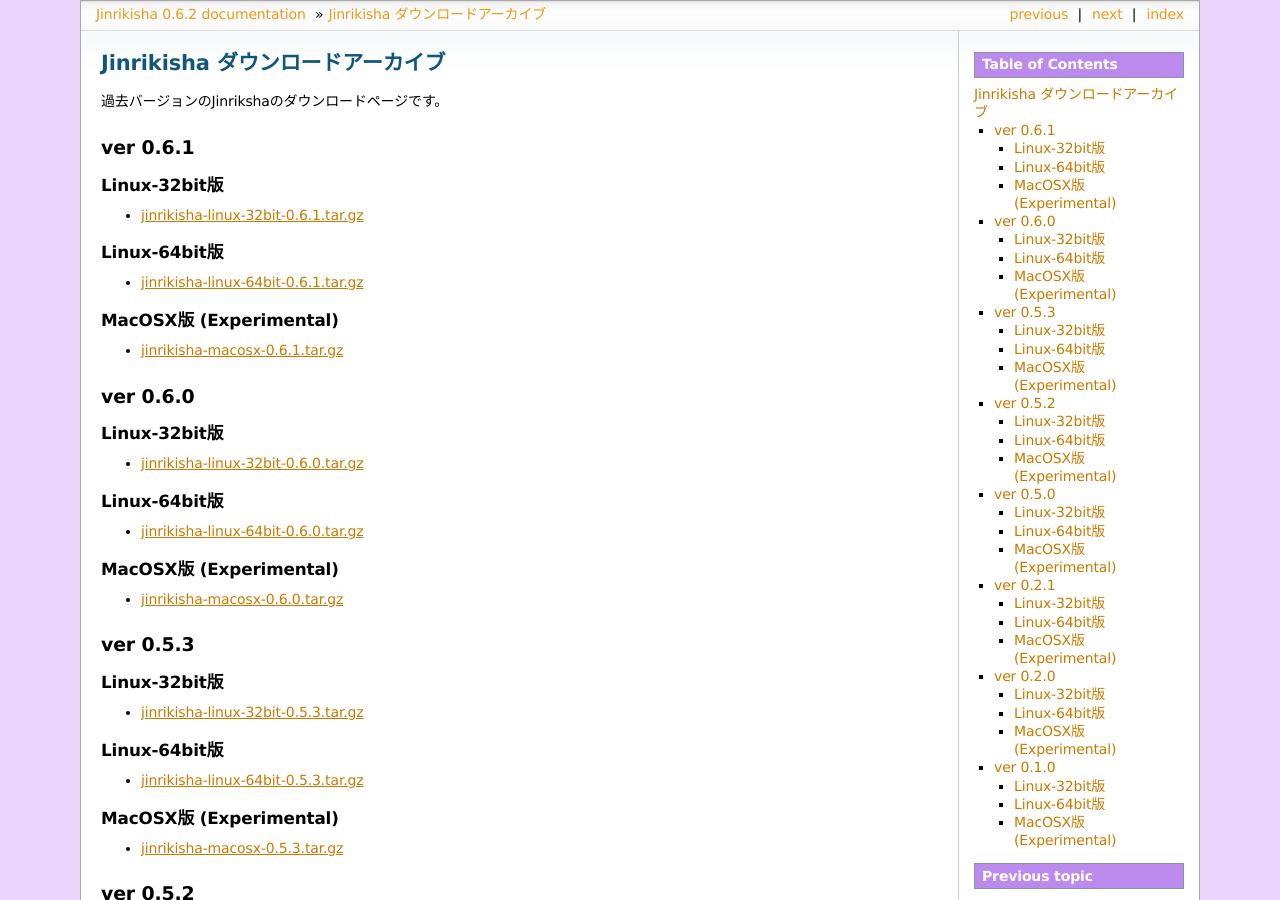
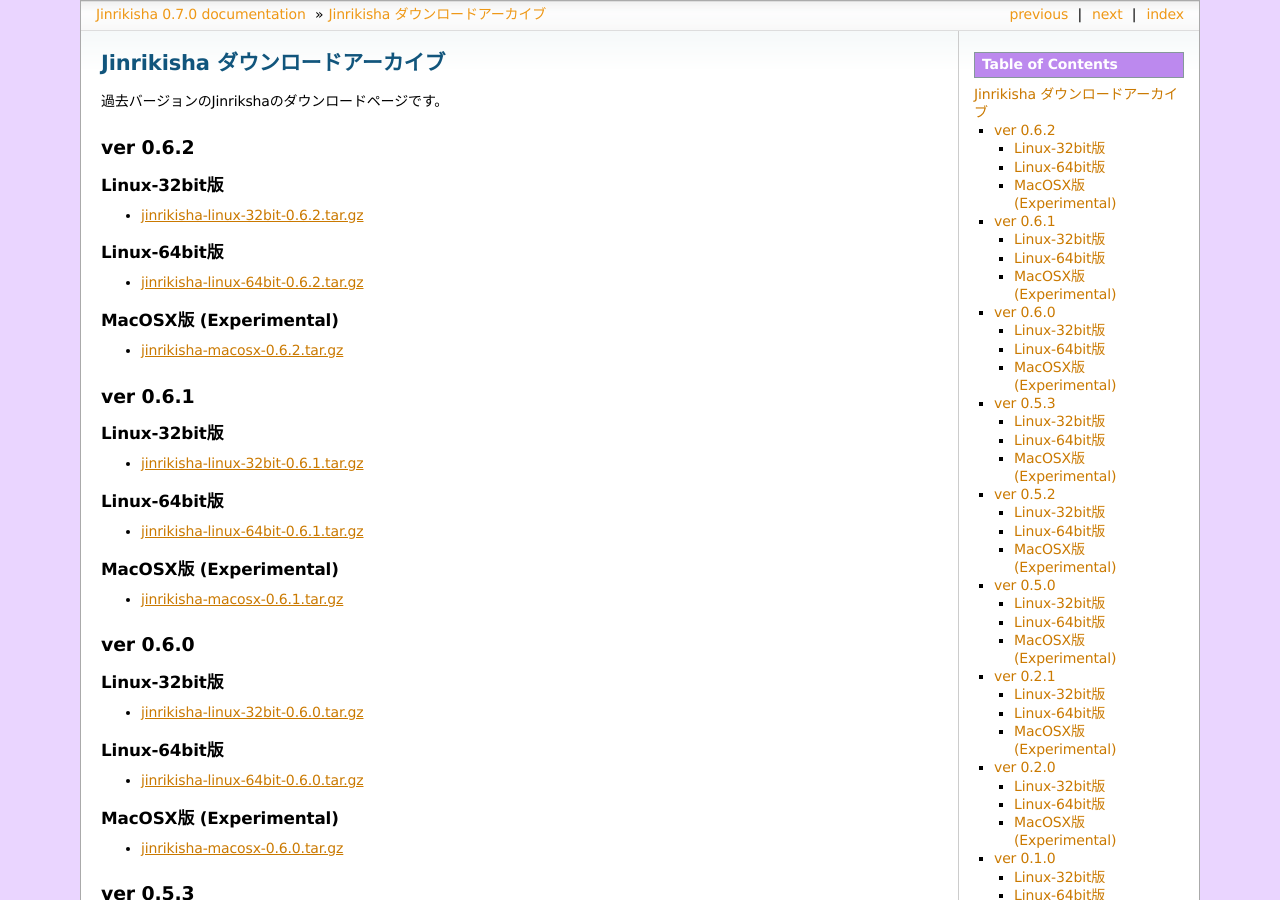
Before and after one commit to asakusafw/asakusafw-starter, a Sphinx documentation site: the page built from jinrikisha/docs/ja/source/download-archive.rst, in a window 1280 px wide and 900 px high. Built offline with Sphinx 7.4.7, drawn with Linux system fonts in a browser that asks for light colours; formulas are drawn with MathJax 3; some of the changed text lies outside the part shown.

Commit message:
Revised document for release 0.7.0

```diff
--- a/jinrikisha/docs/ja/source/conf.py
+++ b/jinrikisha/docs/ja/source/conf.py
@@ -55,9 +55,9 @@
 # built documents.
 #
 # The short X.Y version.
-version = '0.6.2'
+version = '0.7.0'
 # The full version, including alpha/beta/rc tags.
-release = '0.6.2'
+release = '0.7.0'
 
 # The language for content autogenerated by Sphinx. Refer to documentation
 # for a list of supported languages.
--- a/jinrikisha/docs/ja/source/download-archive.rst
+++ b/jinrikisha/docs/ja/source/download-archive.rst
@@ -2,6 +2,27 @@
 Jinrikisha ダウンロードアーカイブ
 =================================
 過去バージョンのJinrikshaのダウンロードページです。
+
+ver 0.6.2
+=========
+
+Linux-32bit版
+-------------
+* `jinrikisha-linux-32bit-0.6.2.tar.gz`_
+
+..  _`jinrikisha-linux-32bit-0.6.2.tar.gz`: http://www.asakusafw.com/download/jinrikisha/linux/jinrikisha-linux-32bit-0.6.2.tar.gz
+
+Linux-64bit版
+-------------
+* `jinrikisha-linux-64bit-0.6.2.tar.gz`_
+
+..  _`jinrikisha-linux-64bit-0.6.2.tar.gz`: http://www.asakusafw.com/download/jinrikisha/linux/jinrikisha-linux-64bit-0.6.2.tar.gz
+
+MacOSX版 (Experimental)
+-----------------------
+* `jinrikisha-macosx-0.6.2.tar.gz`_
+
+..  _`jinrikisha-macosx-0.6.2.tar.gz`: http://www.asakusafw.com/download/jinrikisha/macosx/jinrikisha-macosx-0.6.2.tar.gz
 
 ver 0.6.1
 =========
--- a/jinrikisha/docs/ja/source/install.rst
+++ b/jinrikisha/docs/ja/source/install.rst
@@ -121,7 +121,7 @@
 
 ..  code-block:: sh
 
-    2) Asakusa Frameworkのバージョンを入力してください。: 0.6.2:
+    2) Asakusa Frameworkのバージョンを入力してください。: 0.7.0:
 
 ..  attention::
     基本的にはデフォルトの推奨バージョンをそのまま利用することを推奨します。その他のバージョンとの組み合わせは動作検証が行われていない可能性があります。
--- a/jinrikisha/docs/ja/source/shafu.rst
+++ b/jinrikisha/docs/ja/source/shafu.rst
@@ -29,7 +29,7 @@
       - 備考
     * - IDE
       - Eclipse
-      - 3.7.2 / 4.3.2
+      - 4.3.2 / 4.4.0
       -
     * - Java
       - Oracle JDK
```
Also changed, not shown: jinrikisha/docs/ja/source/index.rst (+17 -13 lines).
